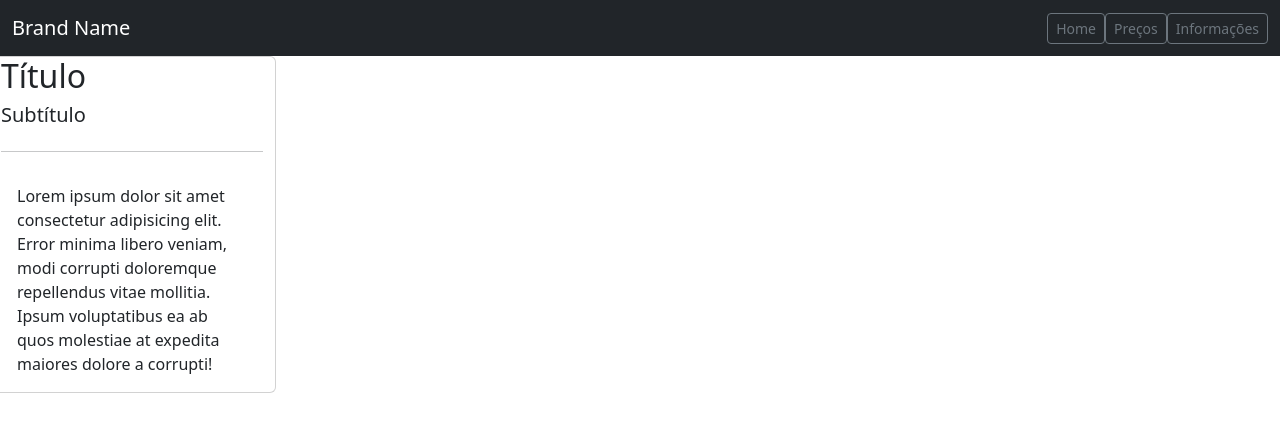
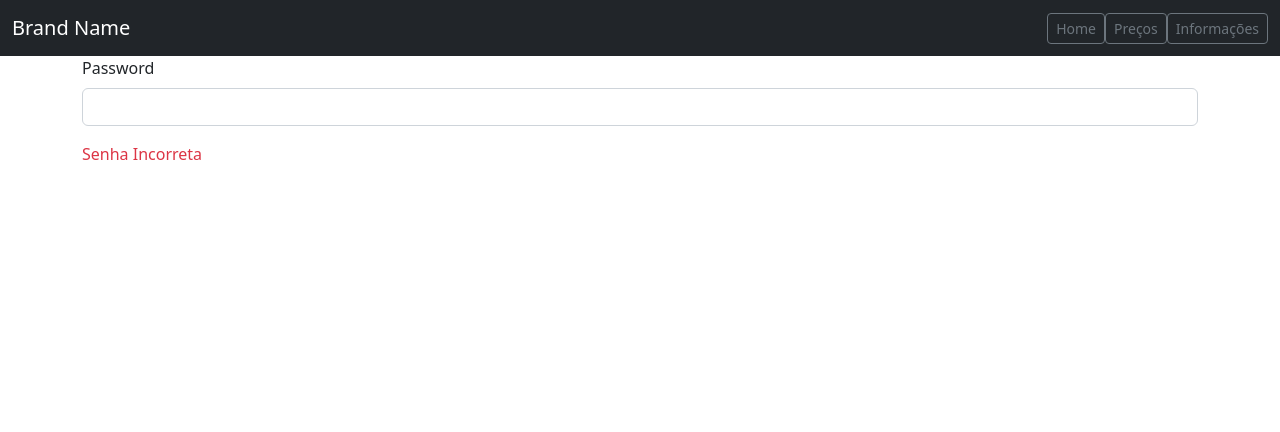
Before and after one commit to Osnei-Luzia/DevInPhilips, an Angular app in the folder Modulo 1/Semana 11/Exercícios/projeto/: page / in a window 1280 px wide. Shown: the top 432 px of the page. Built offline with nearby package versions, Linux system fonts and the light colour scheme.

Commit message:
[M1S11] Ex 7 - ngIf e else

```diff
--- a/Modulo 1/Semana 11/Exercícios/projeto/src/app/app.component.html
+++ b/Modulo 1/Semana 11/Exercícios/projeto/src/app/app.component.html
@@ -1,17 +1,17 @@
 <app-navbar></app-navbar>
 <!-- <app-generic></app-generic> -->
-<app-cards>
+<!-- <app-cards>
     <h2 class="card-title">Título</h2>
     <h5 id="subtitulo">Subtítulo</h5>
-    <!-- <img src={{cards.url}} class="card-img-top" style="height: 10rem" alt="{{cards.description}}"> -->
+    <img src={{cards.url}} class="card-img-top" style="height: 10rem" alt="{{cards.description}}">
     <div class="card-body">
         <p class="card-text"> Lorem ipsum dolor sit amet consectetur adipisicing elit. Error minima
             libero veniam, modi corrupti doloremque repellendus vitae mollitia. Ipsum
             voluptatibus ea ab quos molestiae at expedita maiores dolore a corrupti!
         </p>
-        <!-- <p class="card-text">{{cards.description}}</p> -->
+        <p class="card-text">{{cards.description}}</p>
     </div>
-</app-cards>
+</app-cards> -->
 <!-- <app-ng-ifcomponent>
     <p id="paragrafo">
         Lorem ipsum dolor sit amet consectetur adipisicing elit. Error minima
@@ -19,3 +19,4 @@
         voluptatibus ea ab quos molestiae at expedita maiores dolore a corrupti!
     </p>
 </app-ng-ifcomponent> -->
+<app-generic-input></app-generic-input>
--- /dev/null
+++ b/Modulo 1/Semana 11/Exercícios/projeto/src/app/generic-input/generic-input.component.html
@@ -0,0 +1,14 @@
+<div class="container">
+    <form>
+        <div class="mb-3">
+            <label for="input" class="form-label">Password</label>
+            <input type="password" class="form-control" name="input" [(ngModel)]="inputPassword">
+        </div>
+        <div *ngIf="password==inputPassword; else templateElse">
+            <p class="text-success">Senha Correta</p>
+        </div>
+        <ng-template #templateElse>
+            <p class="text-danger">Senha Incorreta</p>
+        </ng-template>
+    </form>
+</div>
--- /dev/null
+++ b/Modulo 1/Semana 11/Exercícios/projeto/src/app/generic-input/generic-input.component.ts
@@ -0,0 +1,12 @@
+import { Component } from '@angular/core';
+
+
+@Component({
+  selector: 'app-generic-input',
+  templateUrl: './generic-input.component.html',
+  styleUrls: ['./generic-input.component.scss']
+})
+export class GenericInputComponent {
+  password: string = "123"
+  inputPassword: string = ""
+}
```
Also changed, not shown: Modulo 1/Semana 11/Exercícios/projeto/src/app/app.module.ts (+6 -2 lines), Modulo 1/Semana 11/Exercícios/projeto/src/app/generic-input/generic-input.component.scss (added).
